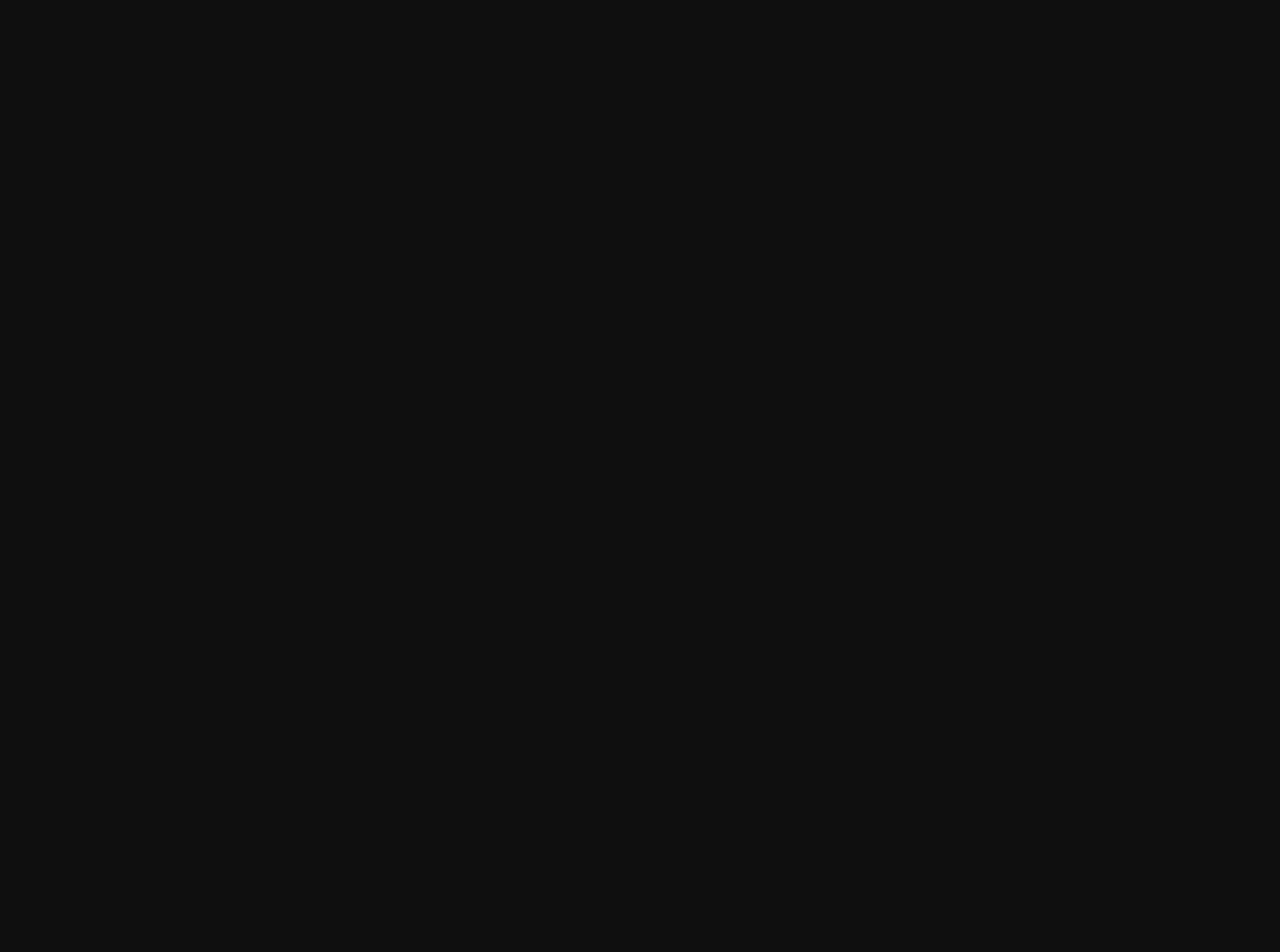
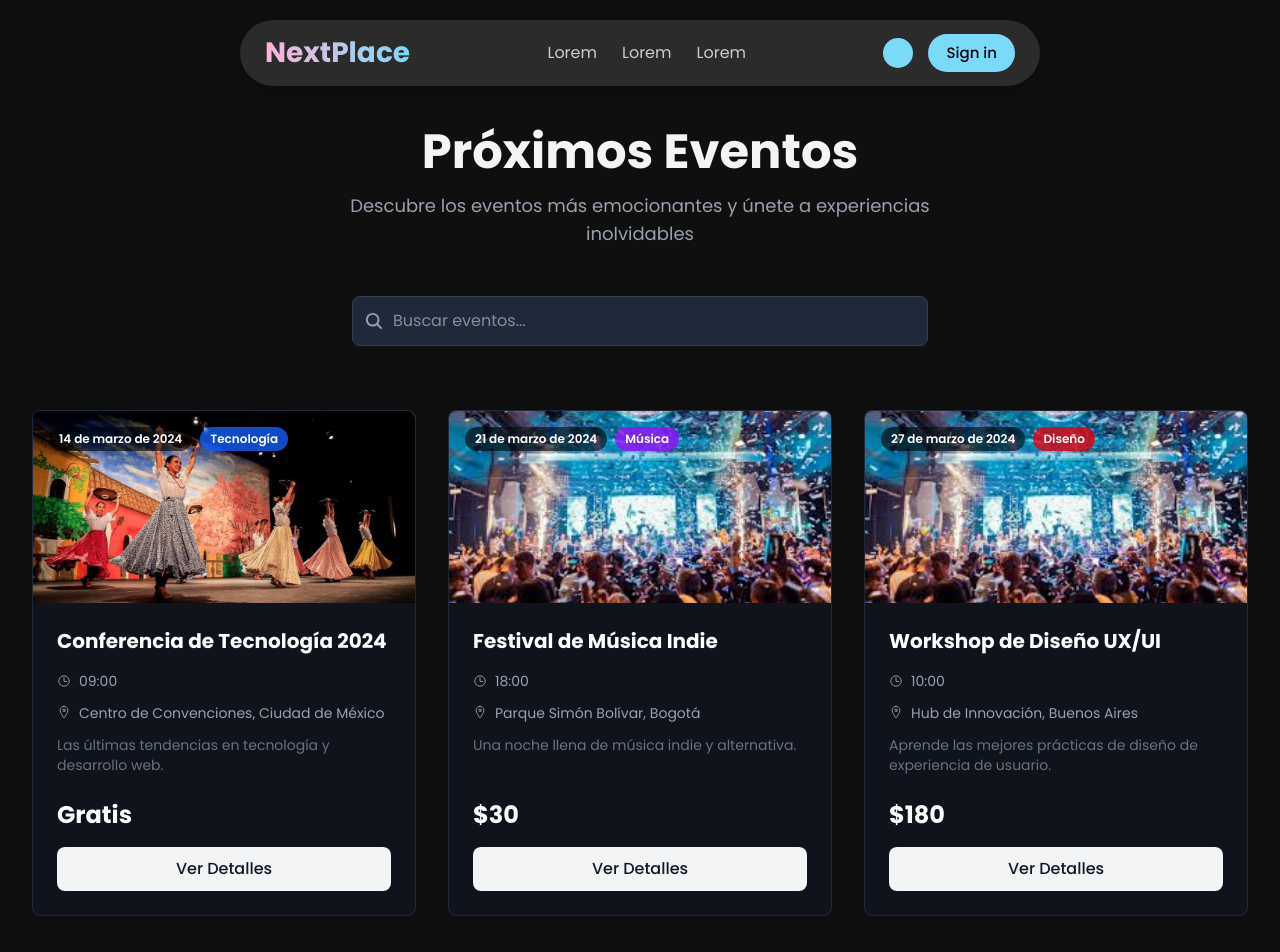
Before and after one commit to HeberC2003/NextPlace, a React (Vite) app in the folder nextplace-frontend/: page /eventlist in a window 1280 px wide. Before the commit this address had no page. Shown: the top 952 px of the page. Before the commit the page ends 800 px from the top, so only its background shows below. Built offline with nearby package versions, Linux system fonts and the light colour scheme.

Commit message:
Agregando vista organizador EventList

```diff
--- /dev/null
+++ b/nextplace-frontend/src/pages/organizer/EventsList/EventList.jsx
@@ -0,0 +1,140 @@
+// src/pages/organizer/EventsList/EventList.jsx
+
+import React from 'react';
+import Navbar from '../../../components/Navbar';
+import Footer from '../../../components/Footer';
+
+// CORRECCIÓN: Esta es la ruta y extensión correctas
+import imgConferencia from '../../../assets/images/event5.jpg';
+import imgFestival    from '../../../assets/images/event6.jpeg';
+import imgWorkshop    from '../../../assets/images/event6.jpeg'; // o la que quieras
+
+// Importa los íconos de React Icons
+import { IoSearch, IoTimeOutline, IoLocationOutline } from 'react-icons/io5';
+
+
+export default function EventList() {
+  return (
+    // Usamos un "fragment" <> para envolver la página
+    <>
+      {/* 1. TU NAVBAR REUTILIZADO */}
+      <Navbar />
+
+      {/* El contenido principal de tu página */}
+      <main className="container mx-auto px-4 sm:px-6 lg:px-8 py-16 pt-32">
+        <div className="text-center max-w-2xl mx-auto">
+          <h1 className="text-4xl md:text-5xl font-bold text-gray-100">
+            Próximos Eventos
+          </h1>
+          <p className="mt-4 text-lg text-gray-400">
+            Descubre los eventos más emocionantes y únete a experiencias inolvidables
+          </p>
+        </div>
+
+        {/* --- Barra de Búsqueda --- */}
+        <div className="mt-12 max-w-xl mx-auto">
+          <div className="relative">
+            <div className="absolute inset-y-0 left-0 pl-3 flex items-center pointer-events-none">
+              {/* Icono de React Icons */}
+              <IoSearch className="text-gray-400" size={20} />
+            </div>
+            <input
+              className="w-full pl-10 pr-4 py-3 border border-gray-700 rounded-lg bg-gray-800 text-gray-100 focus:ring-2 focus:ring-gray-600 focus:border-gray-600 transition"
+              placeholder="Buscar eventos..."
+              type="search"
+            />
+          </div>
+        </div>
+
+        {/* --- Grid de Eventos --- */}
+        <div className="mt-16 grid gap-8 md:grid-cols-2 lg:grid-cols-3">
+
+          {/* --- Event Card 1 --- */}
+          <div className="bg-gray-900/50 border border-gray-800 rounded-lg shadow-sm overflow-hidden flex flex-col">
+            <div className="relative">
+              <img alt="Conferencia de Tecnología" className="w-full h-48 object-cover" src={imgConferencia} />
+              <div className="absolute top-4 left-4 flex space-x-2">
+                <span className="bg-black/60 text-white text-xs font-semibold px-2.5 py-1 rounded-full">14 de marzo de 2024</span>
+                <span className="bg-blue-600/80 text-white text-xs font-semibold px-2.5 py-1 rounded-full">Tecnología</span>
+              </div>
+            </div>
+            <div className="p-6 flex flex-col flex-grow">
+              <h3 className="text-xl font-bold text-white">Conferencia de Tecnología 2024</h3>
+              <div className="mt-4 space-y-3 text-gray-400 text-sm">
+                <p className="flex items-center">
+                  <IoTimeOutline className="mr-2" /> 09:00
+                </p>
+                <p className="flex items-start">
+                  <IoLocationOutline className="mr-2 mt-0.5" /> Centro de Convenciones, Ciudad de México
+                </p>
+                <p className="flex-grow text-gray-500">Las últimas tendencias en tecnología y desarrollo web.</p>
+              </div>
+              <div className="mt-auto pt-6">
+                <p className="text-2xl font-bold text-white">Gratis</p>
+                <button className="mt-4 w-full bg-gray-100 text-gray-900 hover:bg-gray-200 py-2.5 rounded-lg font-medium transition-colors">Ver Detalles</button>
+              </div>
+            </div>
+          </div>
+
+          {/* --- Event Card 2 --- */}
+          <div className="bg-gray-900/50 border border-gray-800 rounded-lg shadow-sm overflow-hidden flex flex-col">
+            <div className="relative">
+              <img alt="Festival de Música" className="w-full h-48 object-cover" src={imgFestival} />
+              <div className="absolute top-4 left-4 flex space-x-2">
+                <span className="bg-black/60 text-white text-xs font-semibold px-2.5 py-1 rounded-full">21 de marzo de 2024</span>
+                <span className="bg-purple-600/80 text-white text-xs font-semibold px-2.5 py-1 rounded-full">Música</span>
+              </div>
+            </div>
+            <div className="p-6 flex flex-col flex-grow">
+              <h3 className="text-xl font-bold text-white">Festival de Música Indie</h3>
+              <div className="mt-4 space-y-3 text-gray-400 text-sm">
+                <p className="flex items-center">
+                  <IoTimeOutline className="mr-2" /> 18:00
+                </p>
+                <p className="flex items-start">
+                  <IoLocationOutline className="mr-2 mt-0.5" /> Parque Simón Bolívar, Bogotá
+                </p>
+                <p className="flex-grow text-gray-500">Una noche llena de música indie y alternativa.</p>
+              </div>
+              <div className="mt-auto pt-6">
+                <p className="text-2xl font-bold text-white">$30</p>
+                <button className="mt-4 w-full bg-gray-100 text-gray-900 hover:bg-gray-200 py-2.5 rounded-lg font-medium transition-colors">Ver Detalles</button>
+              </div>
+            </div>
+          </div>
+
+          {/* --- Event Card 3 --- */}
+          <div className="bg-gray-900/50 border border-gray-800 rounded-lg shadow-sm overflow-hidden flex flex-col">
+            <div className="relative">
+              <img alt="Workshop de Diseño" className="w-full h-48 object-cover" src={imgWorkshop} />
+              <div className="absolute top-4 left-4 flex space-x-2">
+                <span className="bg-black/60 text-white text-xs font-semibold px-2.5 py-1 rounded-full">27 de marzo de 2024</span>
+                <span className="bg-red-600/80 text-white text-xs font-semibold px-2.5 py-1 rounded-full">Diseño</span>
+              </div>
+            </div>
+            <div className="p-6 flex flex-col flex-grow">
+              <h3 className="text-xl font-bold text-white">Workshop de Diseño UX/UI</h3>
+              <div className="mt-4 space-y-3 text-gray-400 text-sm">
+                <p className="flex items-center">
+                  <IoTimeOutline className="mr-2" /> 10:00
+                </p>
+                <p className="flex items-start">
+                  <IoLocationOutline className="mr-2 mt-0.5" /> Hub de Innovación, Buenos Aires
+                </p>
+                <p className="flex-grow text-gray-500">Aprende las mejores prácticas de diseño de experiencia de usuario.</p>
+              </div>
+              <div className="mt-auto pt-6">
+                <p className="text-2xl font-bold text-white">$180</p>
+                <button className="mt-4 w-full bg-gray-100 text-gray-900 hover:bg-gray-200 py-2.5 rounded-lg font-medium transition-colors">Ver Detalles</button>
+              </div>
+            </div>
+          </div>
+
+        </div>
+      </main>
+
+      {/* 3. TU FOOTER REUTILIZADO */}
+      <Footer />
+    </>
+  );
+}
--- a/nextplace-frontend/src/routes/AppRouter.jsx
+++ b/nextplace-frontend/src/routes/AppRouter.jsx
@@ -7,6 +7,7 @@
 import DetallePage from "../pages/user/GetTickets/DetallePage.jsx";
 import PagoPage from "../pages/user/GetTickets/PagoPage.jsx";
 import CreateEvent from "../pages/organizer/CreateEvent/CreateEvent.jsx";
+import EventList from "../pages/organizer/EventsList/EventList.jsx";
 
 export default function AppRouter() {
   return (
@@ -16,6 +17,8 @@
         {/* --- Rutas Principales y de Usuario --- */}
         <Route path="/" element={<Home />} />
         <Route path="/login" element={<Login />} />
+
+        <Route path="/eventlist" element={<EventList />} />
 
         {/* --- Flujo de Compra de Tickets --- */}
         <Route path="/tickets/:eventId" element={<TicketsPages />} />
```
Also changed, not shown: nextplace-frontend/src/assets/images/event5.jpg (added), nextplace-frontend/src/assets/images/event6.jpeg (added).
